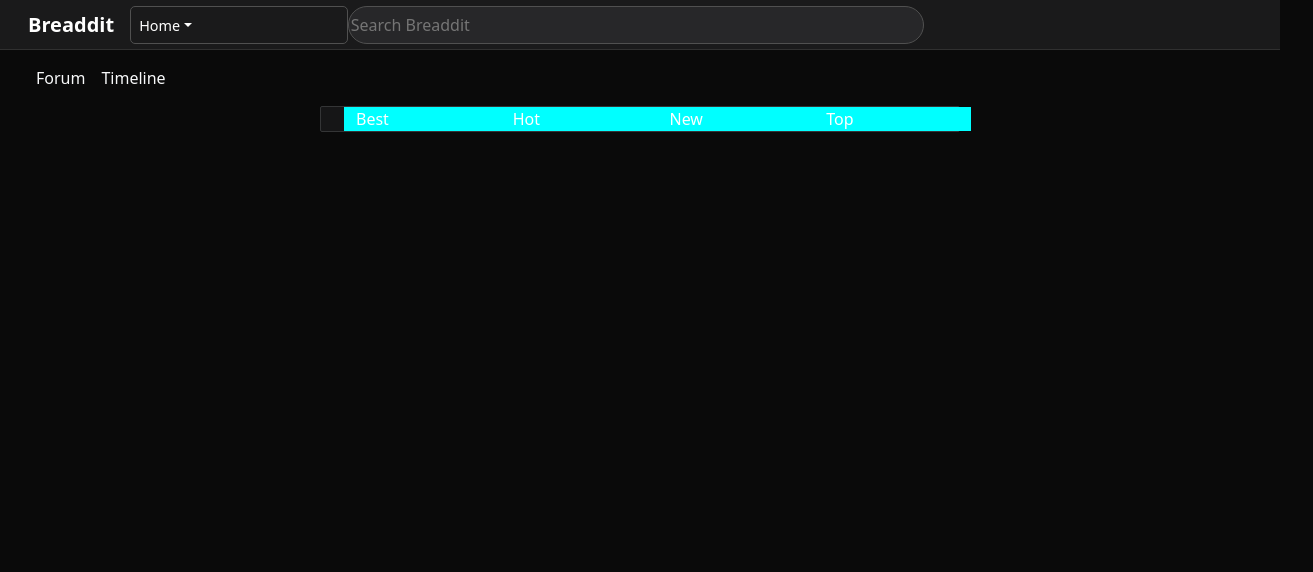
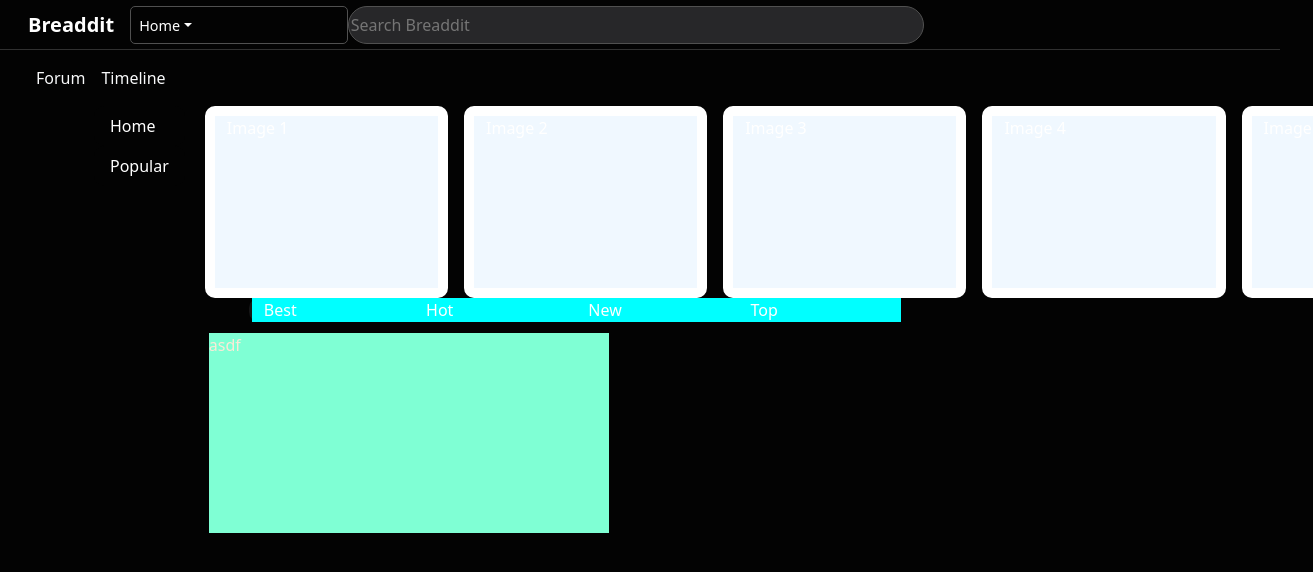
Before and after one commit to paranoid-android12/breaddit, a React (Create React App) app in the folder upwork/: page /Timeline.js in a window 1280 px wide. Shown: the top 572 px of the page, 1313 px wide, since content can reach past the window. Built offline with nearby package versions, Linux system fonts and the light colour scheme; no server answers; a web font is replaced by a local one.

Commit message:
Initialized sidebar

```diff
--- a/upwork/public/index.html
+++ b/upwork/public/index.html
@@ -26,7 +26,7 @@
     -->
     <title>React App</title>
   </head>
-  <body style="background-color: #0A0A0A">
+  <body style="background-color: rgb(3,3,3)">
     <noscript>You need to enable JavaScript to run this app.</noscript>
     <div id="root"></div>
     <!--
--- a/upwork/src/landing_page/Timeline.js
+++ b/upwork/src/landing_page/Timeline.js
@@ -1,13 +1,12 @@
 import { Stack } from 'react-bootstrap';
 import TopNav from './components/NavbarTop';
-import {Col, Row, Image, Button, Container} from 'react-bootstrap';
+import {Col, Row, Image, Button, Container, Sidebar} from 'react-bootstrap';
 import Post from './components/Post';
 import axios from 'axios';
 import './styles/postStyle.css';
 import { Component, useEffect, useState } from 'react';
 
 function Timeline(){
-    // const url = 'https://wafflesaucer.alwaysdata.net'
     const url = 'http://localhost:8080/upwork_server/connection.php'
     const [post, setPost] = useState([]);
 
@@ -23,7 +22,33 @@ function Timeline(){
     return(
         <div>
             <TopNav />
-            <Stack>
+            <Container className='d-flex flex-row'>
+                <Container style={{width: '280px'}}>
+                    <ul className=' nav nav-pills flex-column mb-auto'>
+                        <li className='sideContent nav-item'>
+                            <a className='nav-link text-white'>Home</a>
+                        </li>
+                        <li className='sideContent nav-item'>
+                            <a className='nav-link text-white'>Popular</a>
+                        </li>
+                    </ul>
+                </Container>
+
+                <Container className='flex-row'>
+                    <div className="overflow-container">
+                        <Row className="d-flex flex-nowrap overflow-auto">
+                            <div className="imageRow mx-2">Image 1</div>
+                            <div className="imageRow mx-2">Image 2</div>
+                            <div className="imageRow mx-2">Image 3</div>
+                            <div className="imageRow mx-2">Image 4</div>
+                            <div className="imageRow mx-2">Image 5</div>
+                            <div className="imageRow mx-2">Image 6</div>
+                            <div className="imageRow mx-2">Image 7</div>
+                        </Row>
+                    </div>
+                    <Row>
+                        <Col className='col-8'>
+                            <Stack className='stackCont'>
                                 <Container className='filter'>
                                     <Row>
                                         <Col className='filButton'>Best</Col>
@@ -34,6 +59,16 @@ function Timeline(){
                                 </Container>
                                 <Post post={post}/>
                             </Stack>
+                        </Col>
+                        <Col className='col'>
+                            <div className='suggestCommunities'>
+                                asdf
+                            </div>
+                        </Col>
+                    </Row>
+                </Container>
+
+            </Container>
 
         </div>
     )
--- a/upwork/src/landing_page/components/Post.js
+++ b/upwork/src/landing_page/components/Post.js
@@ -6,11 +6,13 @@ function PostBlock({username, title, content, date}){
     console.log({username});
     return(
         <Container className='postBorder'>
-            <Container className='rightBorder'>
-                <p class='userInfoPost'>Posted by u/{username} {date}</p>
-                <h1 class='titlePost'>{title}</h1>
-                <p class='contentPost'>{content}</p>
-
+            <p class='userInfoPost'>Posted by u/{username} {date}</p>
+            <h1 class='titlePost'>{title}</h1>
+            <p class='contentPost'>{content}</p>
+            <Container className='d-flex flex-row'>
+                <div className='statPill'>Upv</div>
+                <div className='statPill'>Upv</div>
+                <div className='statPill'>Upv</div>
             </Container>
         </Container>
     )
--- a/upwork/src/landing_page/styles/landingStyle.css
+++ b/upwork/src/landing_page/styles/landingStyle.css
@@ -7,7 +7,7 @@ body{
 }
 
 .mainNav{
-    background: rgb(26,26,27) !important;
+    background: rgb(3,3,3) !important;
     background-image: none;
     border-bottom: rgb(48, 48, 48);
     border-bottom-style: solid;
--- a/upwork/src/landing_page/styles/postStyle.css
+++ b/upwork/src/landing_page/styles/postStyle.css
@@ -13,27 +13,22 @@ p{
 .postBorder, .filter{
     background-color: rgb(22,22,23);
     width: 40rem;
-    border-radius: 2px;
-    border-style: solid;
-    border-width: 1px;
-    border-color: rgb(52, 53, 54);
+    border-radius: 10px;
     margin-bottom: 0.7rem;
     padding-right: 0%;
-    padding-left: 35px;
+    padding-left: 15px;
 }
 
-.filter{
+.statPill{
+    width: 100px;
 }
+
 
 .filButton{
     background-color: aqua;
 
 }
 
-.rightBorder{
-    background-color: rgb(26,26,27);
-    float: right;
-}
 
 .userInfoPost{
     font-size: 0.8rem;
@@ -45,7 +40,7 @@ p{
 .titlePost{
     color: rgb(215,218,220);
     font-size: 1.2rem;
-    font-weight: 500;
+    font-weight: 700;
     font-family: 'IBM Plex Sans', Arial, sans-serif;
 }
 
@@ -54,3 +49,31 @@ p{
     font-family: 'Noto Sans';
     font-weight: 400;
 }
+
+.sideContent{
+    background-color: rgb(3,3,3);
+    border-radius: 10px
+
+}
+
+.sideContent:hover{
+    background-color: rgb(20,20,20);
+    border-radius: 10px
+
+}
+
+.imageRow{
+    width: 19vw;
+    height: 24vh;
+    border-width: 10px;
+    border-style: solid;
+    border-radius: 10px;
+    background-color: aliceblue;
+}
+
+.suggestCommunities{
+    width: 400px;
+    height: 200px;
+    color: antiquewhite;
+    background-color: aquamarine;
+}
--- /dev/null
+++ b/upwork/src/landing_page/tempCodeRunnerFile.js
@@ -0,0 +1 @@
+import {Col, Row, Image, Button, Container} from 'react-bootstrap';
```
Lines whose indentation alone changed are shown as unchanged.
